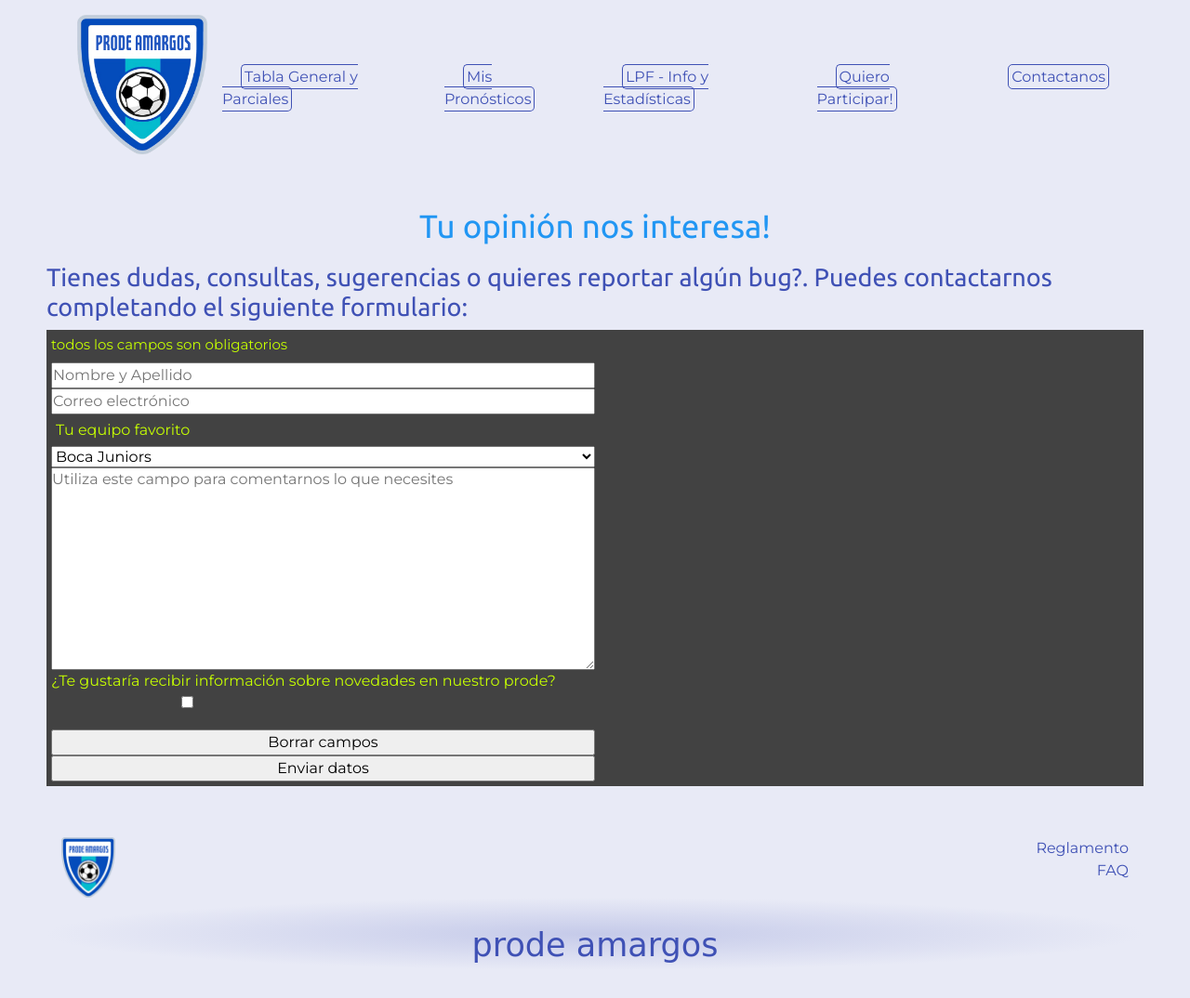
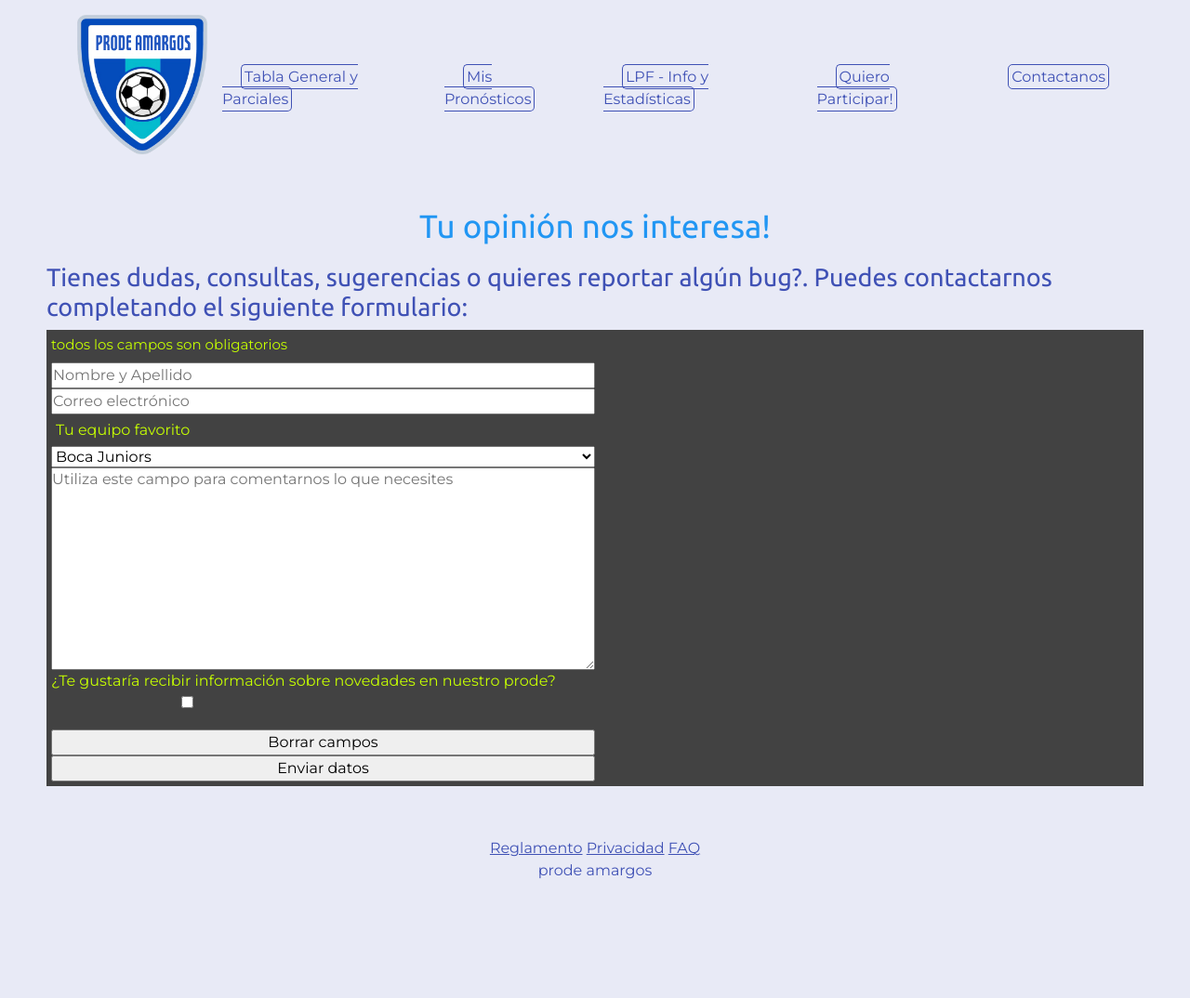
Before and after one commit to joaquinn124/git-prode-amargos, a plain HTML site: page pages/contacto.html in a window 1280 px wide. Shown: the whole page at 93% size. Drawn offline with nearby package versions, Linux system fonts and the light colour scheme; a web font is replaced by a local one.

Commit message:
versión 1.0

```diff
--- a/pages/contacto.html
+++ b/pages/contacto.html
@@ -90,11 +90,6 @@
 </main>
 
 <footer>
-  <section class="d-flex justify-content-between">
-    <div class="d-flex align-items-start ps-3">
-      <a href="../Index.html"><img src="../img/2021_logo_png.png" id="footer__logo" alt="logo prode amargos"></a>
-    </div>
-    <div class="d-flex align-items-end flex-column flex-nowrap pe-3 pb-2">
   <a class="linksFooter" href="#"data-bs-toggle="offcanvas" data-bs-target="#offcanvasRight" aria-controls="offcanvasRight" >Reglamento</a>
           <div class="offcanvas offcanvas-end" tabindex="-1" id="offcanvasRight" aria-labelledby="offcanvasRightLabel">
             <div class="offcanvas-header">
@@ -106,6 +101,7 @@
               Texto con el reglamento del prode
             </div>
           </div>
+    <a class="linksFooter" href="#">Privacidad</a>
     <a class="linksFooter" href="#"data-bs-toggle="offcanvas" data-bs-target="#offcanvasRight2" aria-controls="offcanvasRight2" >FAQ</a>
     <div class="offcanvas offcanvas-end" tabindex="-1" id="offcanvasRight2" aria-labelledby="offcanvasRightLabel">
       <div class="offcanvas-header">
@@ -117,11 +113,7 @@
         Texto preguntas y respuestas más comunes
       </div>
     </div>
-    </div>
-  </section>
-  <section class="footer__fondo">
-    <p class="footer__texto">prode amargos</p>
-  </section>
+    <p class="textoFooter">prode amargos</p>
 </footer>
 
 <!--Scripts BS de JS-->
```
Lines whose indentation alone changed are shown as unchanged.
